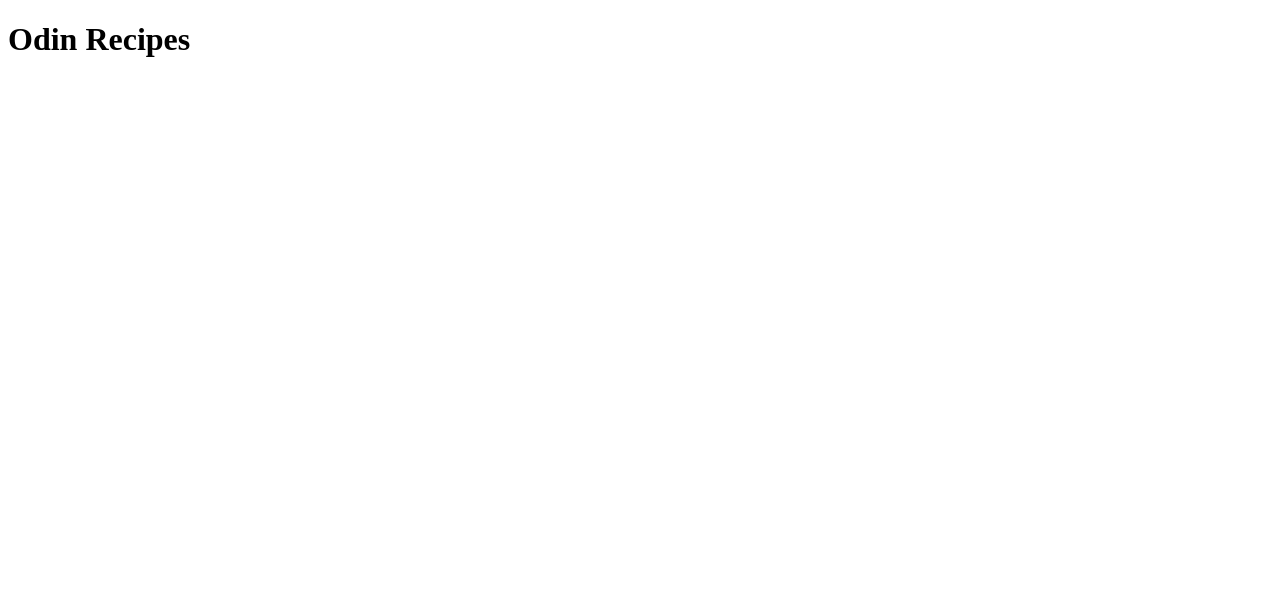
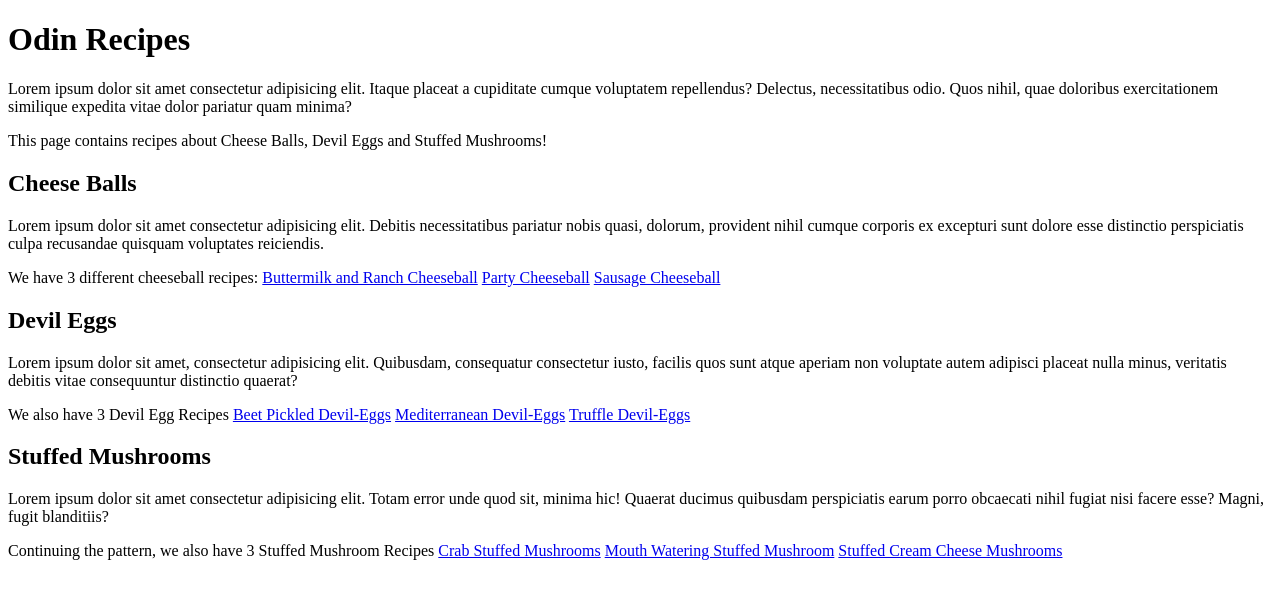
Before and after one commit to AngeloArise/odin-recipes, a plain HTML site: page index.html in a window 1280 px wide. Drawn offline with Linux system fonts and the light colour scheme.

Commit message:
Add content and links to index

```diff
--- a/index.html
+++ b/index.html
@@ -7,6 +7,49 @@
 </head>
 <body>
     <h1>Odin Recipes</h1>
+    <p>
+        Lorem ipsum dolor sit amet consectetur adipisicing elit. Itaque placeat a cupiditate cumque voluptatem repellendus? Delectus, necessitatibus odio. Quos nihil, quae doloribus exercitationem similique expedita vitae dolor pariatur quam minima?
+    </p>
+
+    <p>
+        This page contains recipes about Cheese Balls, Devil Eggs and Stuffed Mushrooms!
+    </p>
+
+    <h2>Cheese Balls</h2>
+    <p>
+        Lorem ipsum dolor sit amet consectetur adipisicing elit. Debitis necessitatibus pariatur nobis quasi, dolorum, provident nihil cumque corporis ex excepturi sunt dolore esse distinctio perspiciatis culpa recusandae quisquam voluptates reiciendis.
+    </p>
+
+    <p>
+        We have 3 different cheeseball recipes:
+        <a href="./recipes/cheeseballs/buttermilk-ranch-cheeseball.html">Buttermilk and Ranch Cheeseball</a>
+        <a href="/recipes/cheeseballs/party-cheese-ball.html">Party Cheeseball</a>
+        <a href="/recipes/cheeseballs/sausage-cheese-balls.html">Sausage Cheeseball</a>
+    </p>
+
+    <h2>Devil Eggs</h2>
+    <p>
+        Lorem ipsum dolor sit amet, consectetur adipisicing elit. Quibusdam, consequatur consectetur iusto, facilis quos sunt atque aperiam non voluptate autem adipisci placeat nulla minus, veritatis debitis vitae consequuntur distinctio quaerat?
+    </p>
+
+    <p>
+        We also have 3 Devil Egg Recipes
+        <a href="/recipes/devileggs/beet-pickled-devilled-eggs.html">Beet Pickled Devil-Eggs</a>
+        <a href="recipes/devileggs/mediterranean-devilled-eggs.html">Mediterranean Devil-Eggs</a>
+        <a href="/recipes/devileggs/truffle-devilled-eggs.html">Truffle Devil-Eggs</a>
+    </p>
+
+    <h2>Stuffed Mushrooms</h2>
+    <p>
+        Lorem ipsum dolor sit amet consectetur adipisicing elit. Totam error unde quod sit, minima hic! Quaerat ducimus quibusdam perspiciatis earum porro obcaecati nihil fugiat nisi facere esse? Magni, fugit blanditiis?
+    </p>
+
+    <p>
+        Continuing the pattern, we also have 3 Stuffed Mushroom Recipes
+        <a href="/recipes/stuffedmushrooms/crab-stuffed-mushrooms.html">Crab Stuffed Mushrooms</a>
+        <a href="/recipes/stuffedmushrooms/mouth-watering-stuffed-mushrooms.html">Mouth Watering Stuffed Mushroom</a>
+        <a href="/recipes/stuffedmushrooms/stuffed-cream-cheese-mushrooms.html">Stuffed Cream Cheese Mushrooms</a>
+    </p>
 
 </body>
 </html>
```
